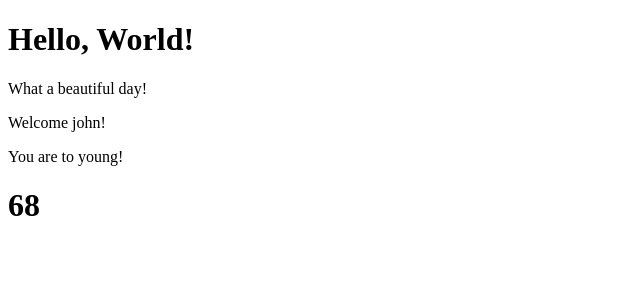
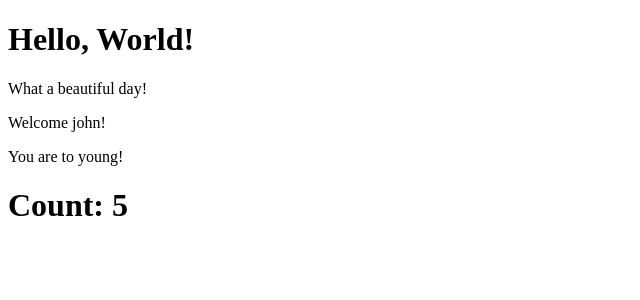
Before and after one commit to Erodot0/react-exercises, a React (Create React App) app in the folder my-app/: page / in a window 1280 px wide. Shown: the top 300 px of the page, without its empty margins (0-640 px from the left). Built offline with nearby package versions, Linux system fonts and the light colour scheme.

Commit message:
added CounterDisplay component

```diff
--- a/my-app/src/App.js
+++ b/my-app/src/App.js
@@ -9,7 +9,7 @@ export class App extends React.Component {
             <div>
                 <HelloWorld />
                 <Welcome name="john" age="12"/>
-                <Counter initialValue={28} incrementAmount={8} incrementInterval={1000}/>
+                <Counter initialValue={0} incrementAmount={1} incrementInterval={1000}/>
             </div>
         )
     }
--- a/my-app/src/Counter.js
+++ b/my-app/src/Counter.js
@@ -1,4 +1,5 @@
 import React from "react";
+import { CounterDisplay } from "./CounterDisplay";
 
 export class Counter extends React.Component {
     state = {
@@ -17,7 +18,7 @@ export class Counter extends React.Component {
     }
     render() {
         return <div>
-            <h1>{this.state.count}</h1>
+            <CounterDisplay count={this.state.count} />
         </div>
     }
 }
--- /dev/null
+++ b/my-app/src/CounterDisplay.js
@@ -0,0 +1,7 @@
+import React from "react";
+
+export class CounterDisplay extends React.Component {
+    render() {
+        return <h1>Count: {this.props.count}</h1>
+    }
+}
```
